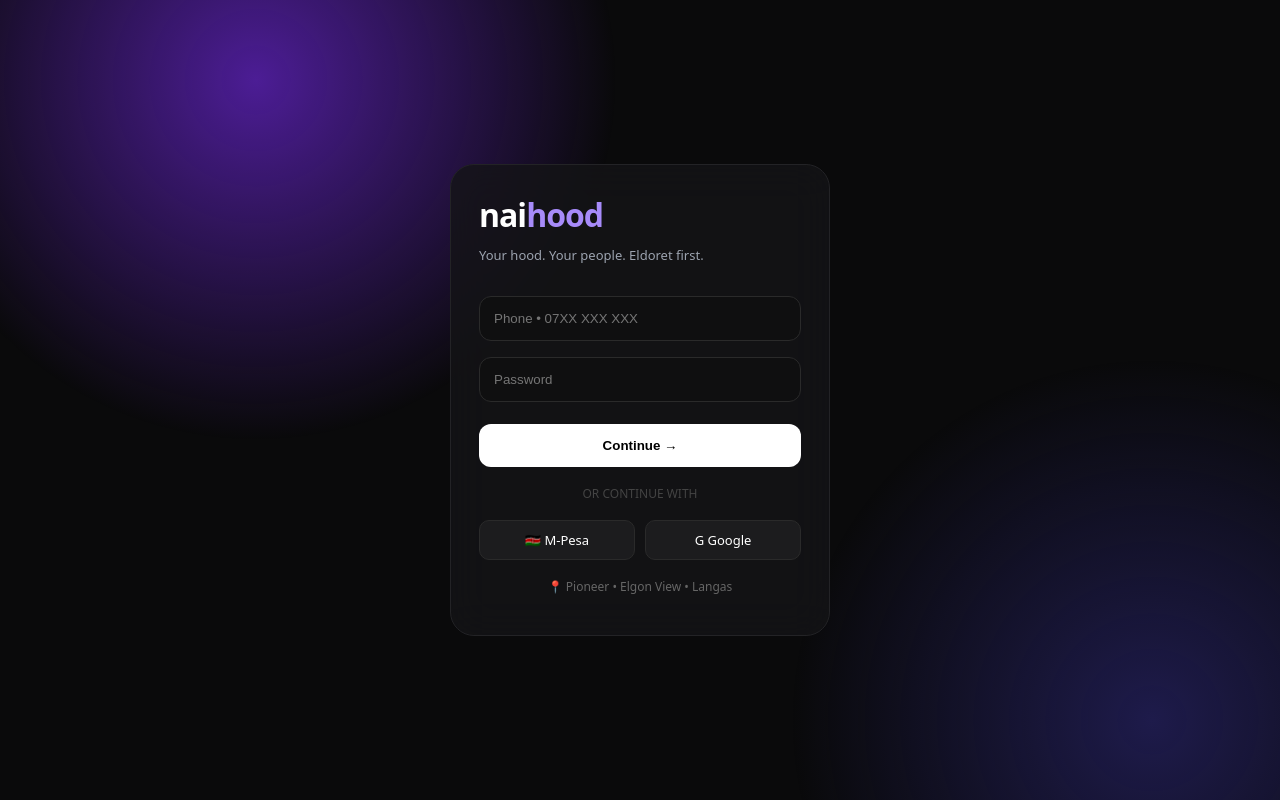
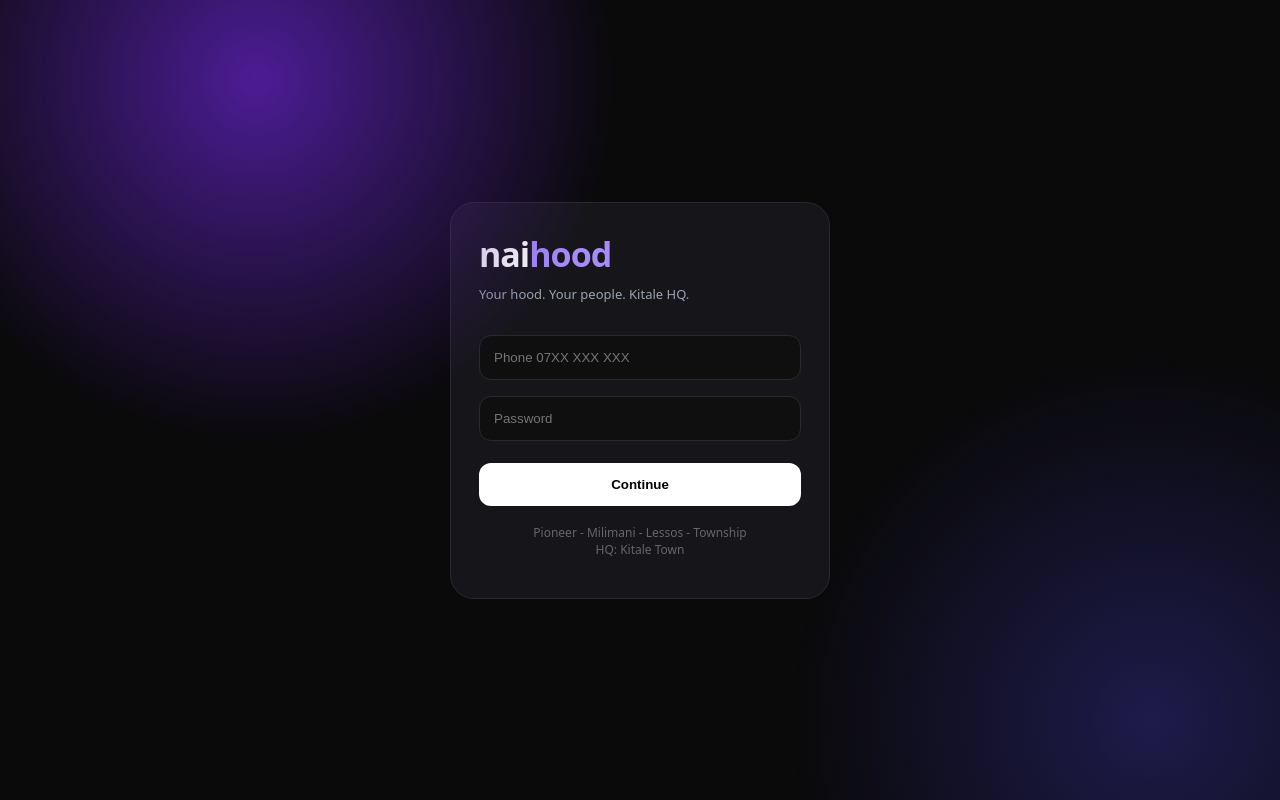
Before and after one commit to enterprisee456-rgb/naihood, an Astro site: page /login in a window 1280 px wide. Built offline with nearby package versions, Linux system fonts and the light colour scheme; Astro itself is replaced by a stand-in of ours.

Commit message:
Naihood UI

```diff
--- a/src/pages/login.astro
+++ b/src/pages/login.astro
@@ -1,15 +1,20 @@
-<html><head><meta name="viewport" content="width=device-width, initial-scale=1"/>
-<style>*{box-sizing:border-box}body{margin:0;background:#0A0A0B;color:#fff;font-family:system-ui;height:100vh;display:flex;align-items:center;justify-content:center}
-.bg{position:fixed;inset:0;background:radial-gradient(600px at 20% 10%, #4C1D95, transparent 60%),radial-gradient(600px at 90% 90%, #1E1B4B, transparent 60%)}
-.card{position:relative;width:100%;max-width:380px;background:#151517cc;backdrop-filter:blur(20px);border:1px solid #232326;border-radius:24px;padding:28px;margin:16px}
-.logo{font-size:32px;font-weight:900;letter-spacing:-1px} .logo b{color:#A78BFA}
-.sub{color:#9CA3AF;font-size:13px;margin:10px 0 24px} input{width:100%;background:#0F0F10;border:1px solid #2A2A2A;border-radius:12px;padding:14px;margin:8px 0;color:#fff;outline:none}
+---
+---
+<html><head><meta charset="utf-8"/><meta name="viewport" content="width=device-width,initial-scale=1"/>
+<style>
+*{box-sizing:border-box} body{margin:0;background:#0A0A0B;color:#fff;font-family:system-ui;height:100vh;display:flex;align-items:center;justify-content:center}
+.bg{position:fixed;inset:0;background:radial-gradient(600px at 20% 10%, #4C1D95 0%, transparent 60%),radial-gradient(600px at 90% 90%, #1E1B4B 0%, transparent 60%)}
+.card{width:100%;max-width:380px;background:#16161A;border:1px solid #2A2A2E;border-radius:24px;padding:28px;margin:16px}
+.logo{font-size:34px;font-weight:900;letter-spacing:-1px} .logo b{color:#A78BFA}
+.sub{color:#9CA3AF;font-size:13px;margin:8px 0 24px}
+input{width:100%;background:#0F0F10;border:1px solid #2A2A2A;border-radius:12px;padding:14px;margin:8px 0;color:#fff;outline:none}
 input:focus{border-color:#A78BFA} .btn{width:100%;background:#fff;color:#000;border:0;padding:14px;border-radius:12px;font-weight:800;margin-top:14px;cursor:pointer}
-.divider{text-align:center;color:#444;font-size:12px;margin:18px 0} .social{display:flex;gap:10px} .soc{flex:1;background:#1C1C1E;border:1px solid #2A2A2A;padding:10px;border-radius:10px;text-align:center;font-size:13px}
 </style></head>
 <body><div class="bg"></div>
-<div class="card"><div class="logo">nai<b>hood</b></div><div class="sub">Your hood. Your people. Eldoret first.</div>
-<input placeholder="Phone • 07XX XXX XXX"/><input type="password" placeholder="Password"/>
-<button class="btn" onclick="location.href='/'">Continue →</button>
-<div class="divider">OR CONTINUE WITH</div><div class="social"><div class="soc">🇰🇪 M-Pesa</div><div class="soc">G Google</div></div>
-<p style="text-align:center;margin-top:18px;color:#666;font-size:12px">📍 Pioneer • Elgon View • Langas</p></div></body></html>
+<div class="card">
+<div class="logo">nai<b>hood</b></div>
+<div class="sub">Your hood. Your people. Kitale HQ.</div>
+<input placeholder="Phone 07XX XXX XXX"/><input type="password" placeholder="Password"/>
+<button class="btn" onclick="location.href='/'">Continue</button>
+<p style="text-align:center;margin-top:18px;color:#666;font-size:12px">Pioneer - Milimani - Lessos - Township<br/>HQ: Kitale Town</p>
+</div></body></html>
```
